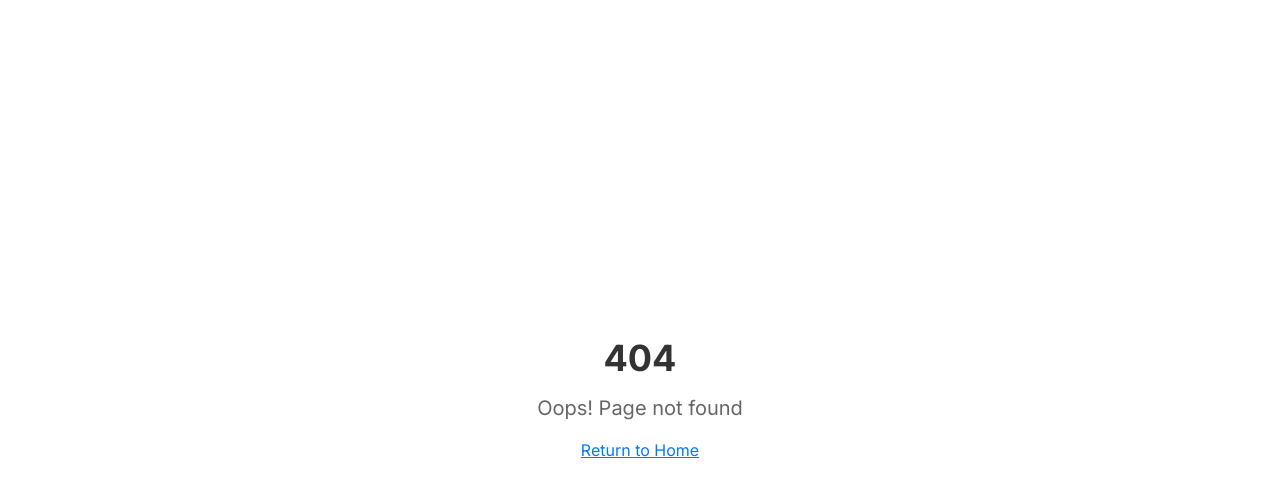
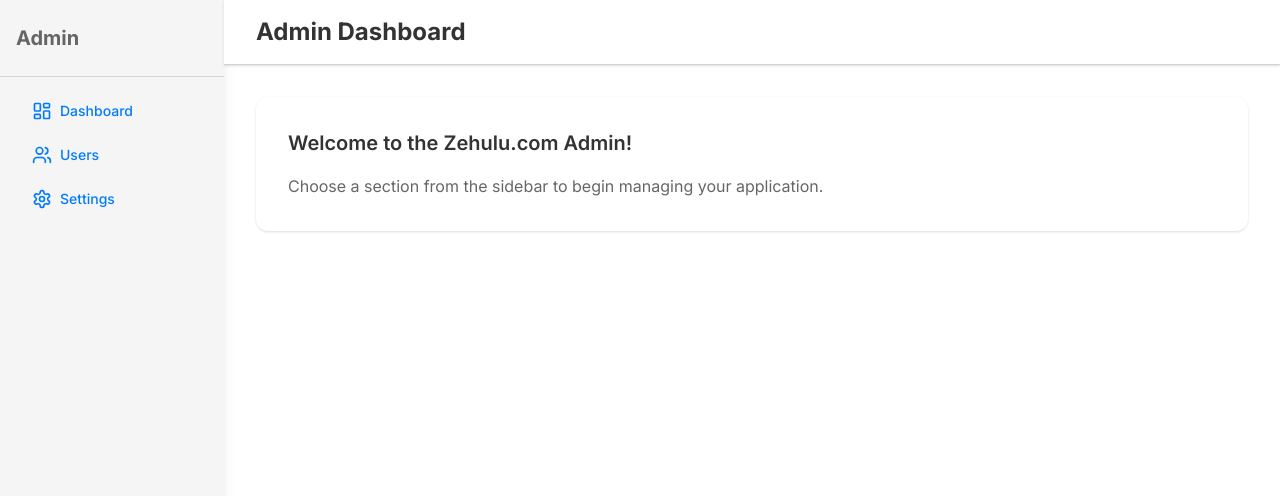
Before and after one commit to clasiset/scholar-spark-practice, a React (Vite) app: page /admin in a window 1280 px wide. Before the commit this address had no page. Shown: the top 496 px of the page. Built offline with nearby package versions, Linux system fonts and the light colour scheme.

Commit message:
feat: Build admin dashboard
This commit introduces the initial structure and components for the admin dashboard, including basic layout and navigation.

```diff
--- a/src/App.tsx
+++ b/src/App.tsx
@@ -1,4 +1,3 @@
-
 import { Toaster } from "@/components/ui/toaster";
 import { Toaster as Sonner } from "@/components/ui/sonner";
 import { TooltipProvider } from "@/components/ui/tooltip";
@@ -7,6 +6,7 @@ import { BrowserRouter, Routes, Route } from "react-router-dom";
 import { I18nProvider } from "./i18n/i18nContext";
 import Index from "./pages/Index";
 import NotFound from "./pages/NotFound";
+import AdminDashboard from "./components/AdminDashboard";
 
 const queryClient = new QueryClient();
 
@@ -19,6 +19,7 @@ const App = () => (
         <BrowserRouter>
           <Routes>
             <Route path="/" element={<Index />} />
+            <Route path="/admin" element={<AdminDashboard />} />
             {/* ADD ALL CUSTOM ROUTES ABOVE THE CATCH-ALL "*" ROUTE */}
             <Route path="*" element={<NotFound />} />
           </Routes>
--- /dev/null
+++ b/src/components/AdminDashboard.tsx
@@ -0,0 +1,43 @@
+
+import React from "react";
+import { LayoutDashboard, Users, Settings } from "lucide-react";
+import { Link } from "react-router-dom";
+
+const SidebarLink = ({ to, icon: Icon, children }: { to: string, icon: React.ElementType, children: React.ReactNode }) => (
+  <Link to={to} className="flex items-center gap-2 px-4 py-2 rounded hover:bg-accent transition-colors text-sm font-medium">
+    <Icon className="w-5 h-5" />
+    {children}
+  </Link>
+);
+
+const AdminDashboard = () => {
+  return (
+    <div className="flex min-h-screen bg-background">
+      {/* Sidebar */}
+      <aside className="w-56 bg-muted text-muted-foreground flex flex-col shadow-lg">
+        <div className="py-6 px-4 font-bold text-xl border-b border-border">Admin</div>
+        <nav className="flex flex-col gap-2 p-4 flex-1">
+          <SidebarLink to="/admin" icon={LayoutDashboard}>Dashboard</SidebarLink>
+          <SidebarLink to="/admin/users" icon={Users}>Users</SidebarLink>
+          <SidebarLink to="/admin/settings" icon={Settings}>Settings</SidebarLink>
+        </nav>
+      </aside>
+      {/* Main content */}
+      <div className="flex-1 flex flex-col">
+        {/* Header */}
+        <header className="flex items-center justify-between px-8 py-4 border-b border-border bg-card shadow">
+          <h1 className="text-2xl font-bold">Admin Dashboard</h1>
+        </header>
+        {/* Content */}
+        <main className="flex-1 p-8">
+          <div className="rounded-xl bg-card p-8 shadow">
+            <h2 className="text-xl font-semibold mb-4">Welcome to the Zehulu.com Admin!</h2>
+            <p className="text-muted-foreground">Choose a section from the sidebar to begin managing your application.</p>
+          </div>
+        </main>
+      </div>
+    </div>
+  );
+};
+
+export default AdminDashboard;
--- a/src/components/Header.tsx
+++ b/src/components/Header.tsx
@@ -20,6 +20,7 @@ import { Switch } from "@/components/ui/switch";
 import { Sun, Moon, User, Settings, CreditCard, Bell, LogOut, Menu, X } from 'lucide-react';
 import { cn } from "@/lib/utils";
 import { useI18n } from '../i18n/i18nContext';
+import { Link } from "react-router-dom";
 
 const ListItem = React.forwardRef<
   React.ElementRef<"a">,
```
